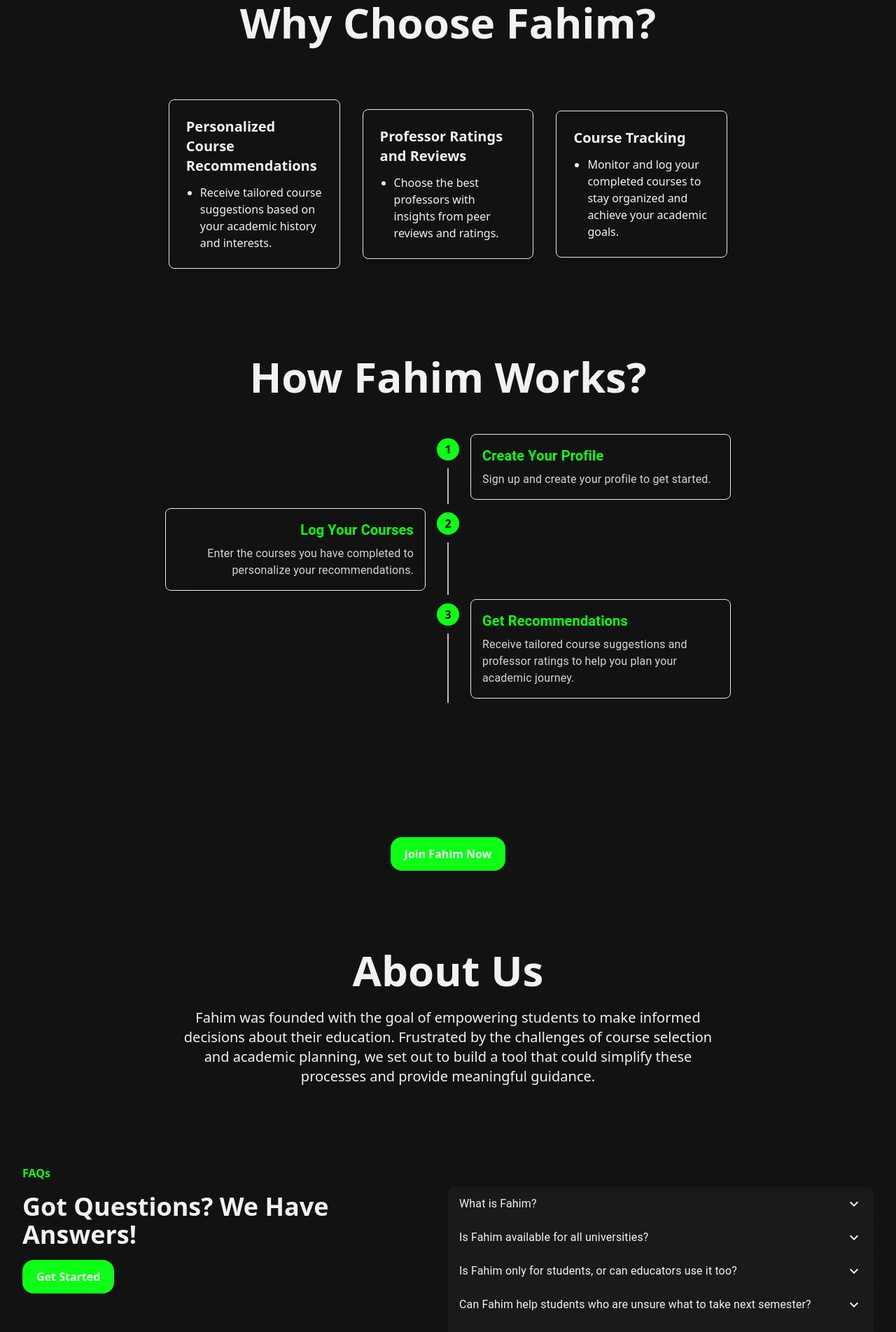
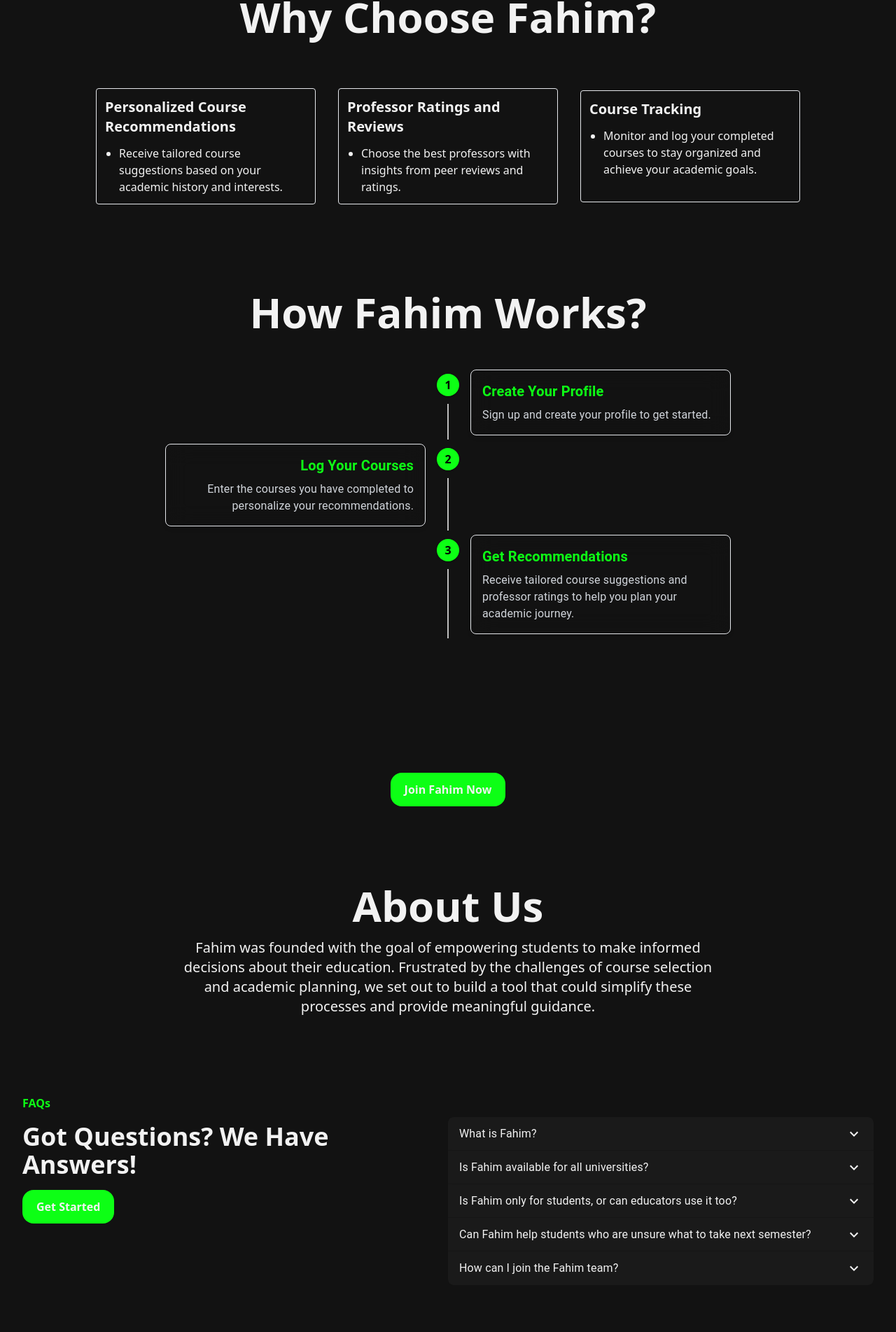
Before and after one commit to Gaurav-Janjvadiya/Fahim-Client, a React (Vite) app: page / in a window 1280 px wide. Shown: the part 558-2461 px from the top of the page at 70% size. Built offline with nearby package versions, Linux system fonts and the light colour scheme.

Commit message:
Made Some adjustment on landing page

```diff
--- a/src/components/Logout.jsx
+++ b/src/components/Logout.jsx
@@ -2,6 +2,7 @@ import React from "react";
 import Cookies from "js-cookie";
 import { useDispatch } from "react-redux";
 import { logout } from "../redux/store";
+import { Button } from "./";
 
 function Logout() {
   const dispatch = useDispatch();
--- a/src/components/landingPage/About.jsx
+++ b/src/components/landingPage/About.jsx
@@ -7,7 +7,7 @@ function About() {
       {/* About us section */}
       <Element className="about-us">
         <div className="p-4 flex justify-center items-center flex-col ">
-          <h1 className="text-4xl sm:text-6xl font-extrabold text-[#F2F2F2] mb-6 text-center">
+          <h1 className="text-6xl font-extrabold text-[#F2F2F2] mb-4 text-center">
             About Us
           </h1>
           <p className="text-lg sm:text-xl max-w-3xl text-center leading-relaxed">
--- a/src/components/landingPage/Faq.jsx
+++ b/src/components/landingPage/Faq.jsx
@@ -20,7 +20,7 @@ function Faq() {
     <>
       {/* Q&A */}
       <Element className="faq">
-        <div className="w-full flex p-8 flex-col sm:flex-row space-y-8">
+        <div className="w-full flex p-8 pb-20 flex-col sm:flex-row space-y-8">
           <div className="sm:w-1/2 flex justify-start items-start space-y-4 flex-col">
             <h4 className="font-semibold text-[#0DFF15]">FAQs</h4>
             <h1 className="font-semibold text-4xl">
--- a/src/components/landingPage/Features.jsx
+++ b/src/components/landingPage/Features.jsx
@@ -6,17 +6,17 @@ function Features() {
     <>
       {/* Why Choose Fahim Section */}
       <Element className="features">
-        <div className="relative flex items-center p-4">
+        <div className="relative flex items-center pt-2">
           {/* Background and Content */}
           <div className="w-full p-3 flex flex-col items-center justify-start">
             <div className="m-10">
-              <h1 className="text-4xl sm:text-6xl font-extrabold hover:bg-slate-900 mb-10 text-center">
+              <h1 className="text-6xl font-extrabold text-[#F2F2F2] mb-4 text-center">
                 Why Choose Fahim?
               </h1>
             </div>
             <div className="flex flex-wrap items-center justify-center">
               {/* Card 1 */}
-              <div className="border rounded-lg w-full min-h-fit sm:w-[45%] md:w-[30%] lg:w-[20%] mx-4 p-6 shadow-lg hover:scale-105 transition-all duration-300 mb-4 sm:mb-0">
+              <div className="border rounded sm:h-[10rem] min-h-fit sm:w-1/4 sm:p-3 p-8 m-4">
                 <h3 className="font-bold mb-3 text-xl">
                   Personalized Course Recommendations
                 </h3>
@@ -29,7 +29,7 @@ function Features() {
               </div>
 
               {/* Card 2 */}
-              <div className="border rounded-lg w-full min-h-fit sm:w-[45%] md:w-[30%] lg:w-[20%] mx-4 p-6 shadow-lg hover:scale-105 transition-all duration-300 mb-4 sm:mb-0">
+              <div className="border rounded sm:h-[10rem] min-h-fit sm:w-1/4 sm:p-3 p-8 m-4">
                 <h3 className="font-bold mb-3 text-xl">
                   Professor Ratings and Reviews
                 </h3>
@@ -42,7 +42,7 @@ function Features() {
               </div>
 
               {/* Card 3 */}
-              <div className="border rounded-lg w-full min-h-fit sm:w-[45%] md:w-[30%] lg:w-[20%] mx-4 p-6 shadow-lg hover:scale-105 transition-all duration-300 mb-4 sm:mb-0">
+              <div className="border rounded sm:h-[10rem] min-h-fit sm:w-1/4 sm:p-3 p-8 m-4">
                 <h3 className="font-bold mb-3 text-xl">Course Tracking</h3>
                 <ul className="list-disc ml-5">
                   <li>
--- a/src/components/landingPage/HowItWorks.jsx
+++ b/src/components/landingPage/HowItWorks.jsx
@@ -20,7 +20,7 @@ function HowItWorks() {
       {/* How its works section   */}
       <Element className="how-it-works">
         <div className="w-full min-h-screen flex flex-col justify-center items-center px-4 py-8">
-          <h1 className="text-4xl sm:text-6xl font-extrabold text-[#F2F2F2] mb-10 text-center">
+          <h1 className="text-6xl font-extrabold text-[#F2F2F2] mb-10 text-center">
             How Fahim Works?
           </h1>
           <Timeline position={isMobile ? "left" : "alternate"}>
--- a/src/layout/Header.jsx
+++ b/src/layout/Header.jsx
@@ -1,5 +1,5 @@
 import { useState, useRef, useEffect } from "react";
-import { Link } from "react-router-dom";
+import { Link, NavLink } from "react-router-dom";
 import { Link as ScrollLink } from "react-scroll";
 import { MdMoreVert } from "react-icons/md";
 import { Logout } from "../components";
@@ -70,23 +70,37 @@ function Header() {
   // Links for authenticated users
   const authLinks = (
     <>
-      <Link to="/home" className="mx-2">
-        Home
-      </Link>
-      <Link to="/courses" className="mx-2">
-        Courses
-      </Link>
-      <Link to="/professors" className="mx-2">
-        Professors
-      </Link>
-      <Link to="/join-us" className="mx-2">
-        Join us
-      </Link>
+      <NavLink to="/home" className="mx-2">
+        {({ isActive }) => (
+          <span className={isActive ? "font-bold" : "font-normal"}>Home</span>
+        )}
+      </NavLink>
+      <NavLink to="/courses" className="mx-2">
+        {({ isActive }) => (
+          <span className={isActive ? "font-bold" : "font-normal"}>
+            Courses
+          </span>
+        )}
+      </NavLink>
+      <NavLink to="/professors" className="mx-2">
+        {({ isActive }) => (
+          <span className={isActive ? "font-bold" : "font-normal"}>
+            Professors
+          </span>
+        )}
+      </NavLink>
+      <NavLink to="/join-us" className="mx-2">
+        {({ isActive }) => (
+          <span className={isActive ? "font-bold" : "font-normal"}>
+            Join us
+          </span>
+        )}
+      </NavLink>
     </>
   );
 
   return (
-    <header className="w-full flex justify-between items-center p-5">
+    <header className="w-full flex justify-between items-center p-3 sm:p-5">
       {/* Logo */}
       <div className="py-2">
         <Link className="font-bold text-4xl" to="/">
@@ -115,7 +129,7 @@ function Header() {
 
         {/* Kebab Menu for Smaller Screens */}
         <div
-          className="sm:hidden mx-1 p-2 rounded-full cursor-pointer hover:bg-gray-700"
+          className="sm:hidden mx-1 px-1 py-2 rounded-full cursor-pointer hover:bg-[#1A1A1A]"
           onClick={toggleMenu}
           aria-label="Menu"
         >
```
